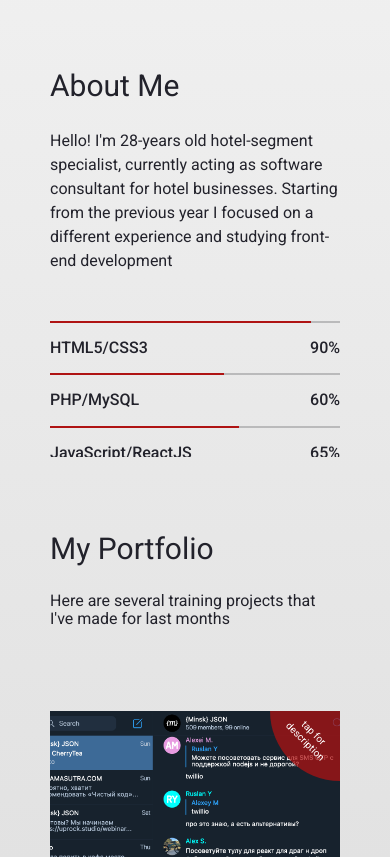
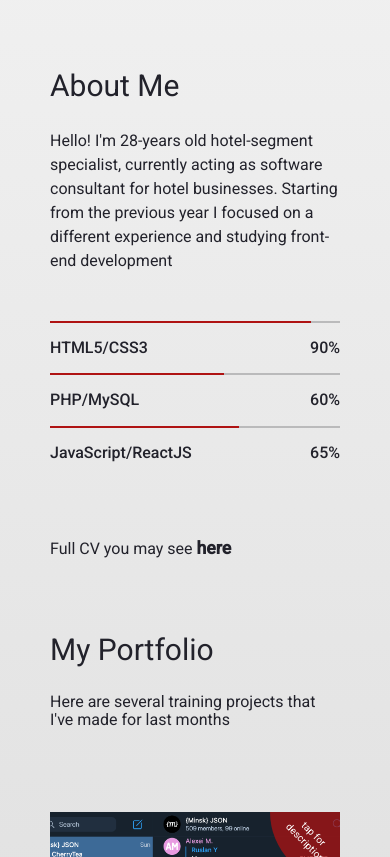
Before and after one commit to kalinovska-ya/Portfolio, a plain HTML site: page index.html in a window 390 px wide. Shown: the part 1024-1881 px from the top of the page. Drawn offline with nearby package versions, Linux system fonts and the light colour scheme.

Commit message:
fix: block height

```diff
--- a/css/_about-block.scss
+++ b/css/_about-block.scss
@@ -198,6 +198,8 @@
 
         &-item:last-child{
             margin-top: 60px;
+            max-height: none;
+            max-width: none;
         }
     }
 }
```
Also changed, not shown: css/style-dist.css, css/style.css, 1 other file.
